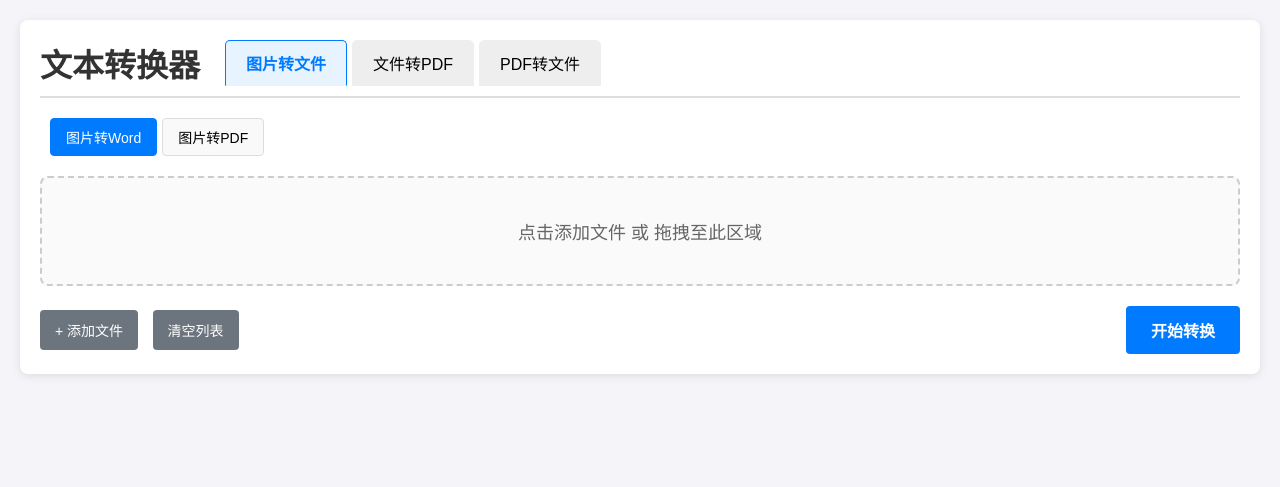
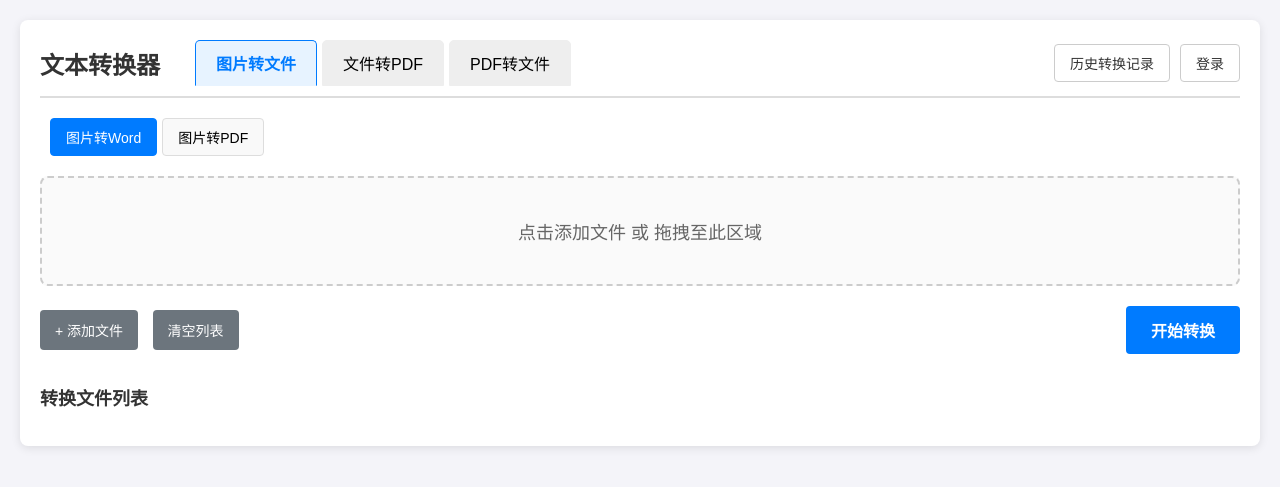
Before and after one commit to tangdazhu/extractdoc, a Django app: page / in a window 1280 px wide. Shown: the top 487 px of the page. Run offline with Django 5.2, Linux system fonts and the light colour scheme.

Commit message:
feat(gui): implement new features and update layout
- Add login button and history conversion record button
- Create converted files list section
- Adjust styling for better visual balance
- Improve user interface layout

```diff
--- a/extract_web/converter/templates/converter/index.html
+++ b/extract_web/converter/templates/converter/index.html
@@ -8,17 +8,20 @@
         body { font-family: sans-serif; margin: 20px; background-color: #f4f4f9; color: #333; }
         .container { background-color: #fff; padding: 20px; border-radius: 8px; box-shadow: 0 2px 10px rgba(0,0,0,0.1); }
         .header-nav-container { display: flex; align-items: center; margin-bottom: 20px; border-bottom: 2px solid #ddd; padding-bottom: 10px; }
-        h1 { color: #333; margin: 0; /* Removed text-align: center and adjusted margin */ }
-        .tabs { display: flex; margin-left: 20px; /* Added margin-left for spacing */ }
-        .tabs button { background-color: #eee; border: 1px solid #eee; /* Added transparent border for alignment */ padding: 10px 20px; cursor: pointer; font-size: 16px; margin-left: 5px; /* Changed margin-right to margin-left */ border-radius: 5px 5px 0 0; transition: background-color 0.3s, color 0.3s, border-color 0.3s; }
+        h1 { color: #333; margin: 0; font-size: 24px; /* Adjusted font size for better balance */ }
+        .tabs { display: flex; margin-left: 30px; /* Increased margin slightly */ }
+        .tabs button { background-color: #eee; border: 1px solid #eee; padding: 10px 20px; cursor: pointer; font-size: 16px; margin-left: 5px; border-radius: 5px 5px 0 0; transition: background-color 0.3s, color 0.3s, border-color 0.3s; }
         .tabs button.active {
-            background-color: #e7f3ff; /* Light blue background */
-            color: #007bff; /* Blue text */
-            border: 1px solid #007bff; /* Blue border */
-            border-bottom: 1px solid #e7f3ff; /* Match background to "connect" with content */
+            background-color: #e7f3ff;
+            color: #007bff;
+            border: 1px solid #007bff;
+            border-bottom: 1px solid #e7f3ff;
             font-weight: bold;
         }
         .tabs button:hover { background-color: #ccc; }
+        .user-actions { margin-left: auto; display: flex; align-items: center; }
+        .user-actions button { background-color: transparent; border: 1px solid #ccc; color: #333; padding: 8px 15px; cursor: pointer; font-size: 14px; margin-left: 10px; border-radius: 4px; transition: background-color 0.3s, border-color 0.3s; }
+        .user-actions button:hover { background-color: #f0f0f0; border-color: #bbb; }
         .sub-tabs { display: flex; justify-content: flex-start; margin-bottom: 20px; padding-left: 10px;}
         .sub-tabs button { background-color: #f9f9f9; border: 1px solid #ddd; padding: 8px 15px; cursor: pointer; font-size: 14px; margin-right: 5px; border-radius: 4px; transition: background-color 0.3s, border-color 0.3s; }
         .sub-tabs button.active { background-color: #007bff; color: white; border-color: #007bff; }
@@ -31,6 +34,14 @@
         .action-buttons .right-buttons button { background-color: #007bff; color: white; padding: 12px 25px; border: none; border-radius: 4px; cursor: pointer; font-size: 16px; font-weight: bold; }
         .action-buttons .right-buttons button:hover { background-color: #0056b3; }
         .hidden { display: none; }
+
+        .converted-files-container { margin-top: 30px; }
+        .converted-files-container h3 { margin-bottom: 10px; color: #333; font-size: 18px; }
+        #convertedFileList { list-style-type: none; padding-left: 0; }
+        #convertedFileList li { background-color: #f9f9f9; border: 1px solid #eee; padding: 10px; margin-bottom: 5px; border-radius: 4px; display: flex; justify-content: space-between; align-items: center; }
+        #convertedFileList li .file-name { color: #333; }
+        #convertedFileList li .download-link { color: #007bff; text-decoration: none; font-weight: bold; }
+        #convertedFileList li .download-link:hover { text-decoration: underline; }
     </style>
 </head>
 <body>
@@ -41,6 +52,10 @@
                 <button id="btnImgToFile" class="tab-button active" onclick="showTab('imgToFile')">图片转文件</button>
                 <button id="btnFileToPdf" class="tab-button" onclick="showTab('fileToPdf')">文件转PDF</button>
                 <button id="btnPdfToFile" class="tab-button" onclick="showTab('pdfToFile')">PDF转文件</button>
+            </div>
+            <div class="user-actions">
+                <button id="btnHistory">历史转换记录</button>
+                <button id="btnLogin">登录</button>
             </div>
         </div>
 
@@ -86,6 +101,20 @@
                 <button onclick="startConversion()">开始转换</button>
             </div>
         </div>
+
+        <div class="converted-files-container">
+            <h3>转换文件列表</h3>
+            <ul id="convertedFileList">
+                <!-- Example item (remove or comment out for production) -->
+                <!--
+                <li>
+                    <span class="file-name">example_converted_document.docx</span>
+                    <a href="#" class="download-link">下载</a>
+                </li>
+                -->
+            </ul>
+        </div>
+
     </div>
 
     <script>
```
Also changed, not shown: extract_web/GUI-Requirements.md (+3 -1 lines).
